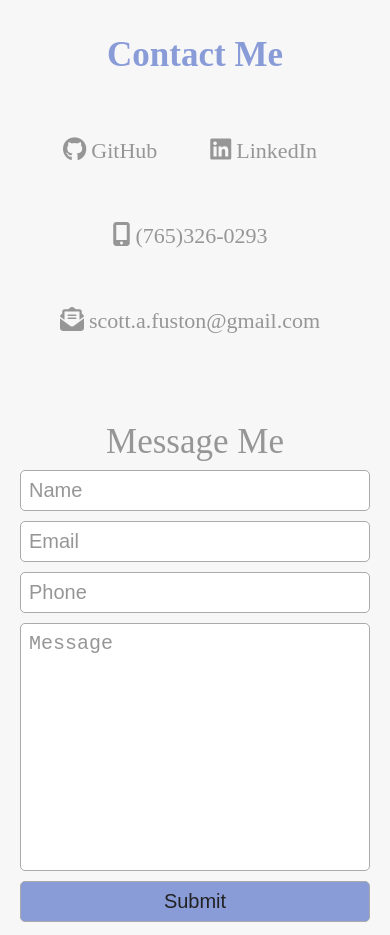
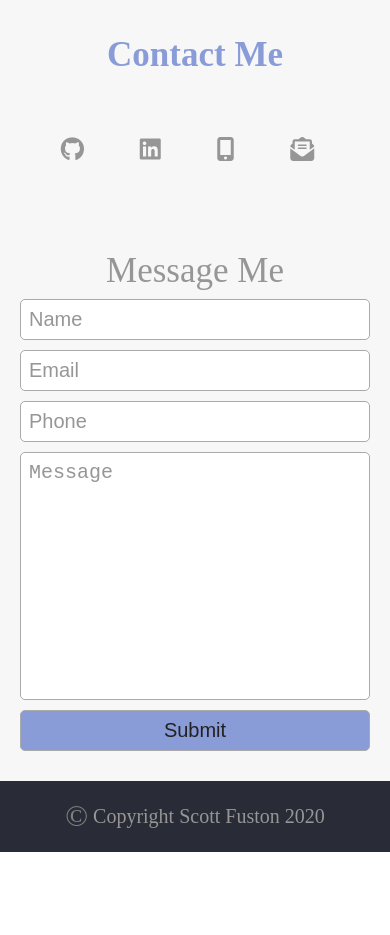
Before and after one commit to fuston05/scott-fuston-portfolio, a React (Create React App) app: page / in a window 390 px wide. Shown: the part 2680-3615 px from the top of the page. After the commit the page ends 3532 px from the top, so only its background shows below. Built offline with nearby package versions, Linux system fonts and the light colour scheme.

Commit message:
fixes contact responsiveness

```diff
--- a/src/components/Contact/Contact.jsx
+++ b/src/components/Contact/Contact.jsx
@@ -25,7 +25,7 @@ const Contact = ({ sendEmail, message, setMessage }) => {
                 rel='noopener noreferrer'
               >
                 <i className="contactIcon fab fa-github"></i>
-                GitHub
+                <span className= 'contactDetail'>GitHub</span>
               </a>
             </li>
 
@@ -37,7 +37,7 @@ const Contact = ({ sendEmail, message, setMessage }) => {
                 rel='noopener noreferrer'
               >
                 <i className="contactIcon fab fa-linkedin"></i>
-                LinkedIn
+                <span className= 'contactDetail'>LinkedIn</span>
             </a>
             </li>
 
@@ -49,7 +49,7 @@ const Contact = ({ sendEmail, message, setMessage }) => {
                 rel='noopener noreferrer'
               >
                 <i className=" contactIcon fas fa-mobile-alt"></i>
-                (765)326-0293
+                <span className= 'contactDetail'>(765)326-0293</span>
               </a>
             </li>
 
@@ -61,7 +61,7 @@ const Contact = ({ sendEmail, message, setMessage }) => {
                 rel='noopener noreferrer'
               >
                 <i className="contactIcon fas fa-envelope-open-text"></i>
-                scott.a.fuston@gmail.com
+                <span className= 'contactDetail'>scott.a.fuston@gmail.com</span>
               </a>
             </li>
           </ul>
--- a/src/components/Contact/Contact.scss
+++ b/src/components/Contact/Contact.scss
@@ -61,6 +61,12 @@
               cursor: pointer;
               color: #333;
             }
+
+            .contactDetail{
+              @include media('400px'){
+                display: none;
+              }
+            }
           }
         }
 
```
